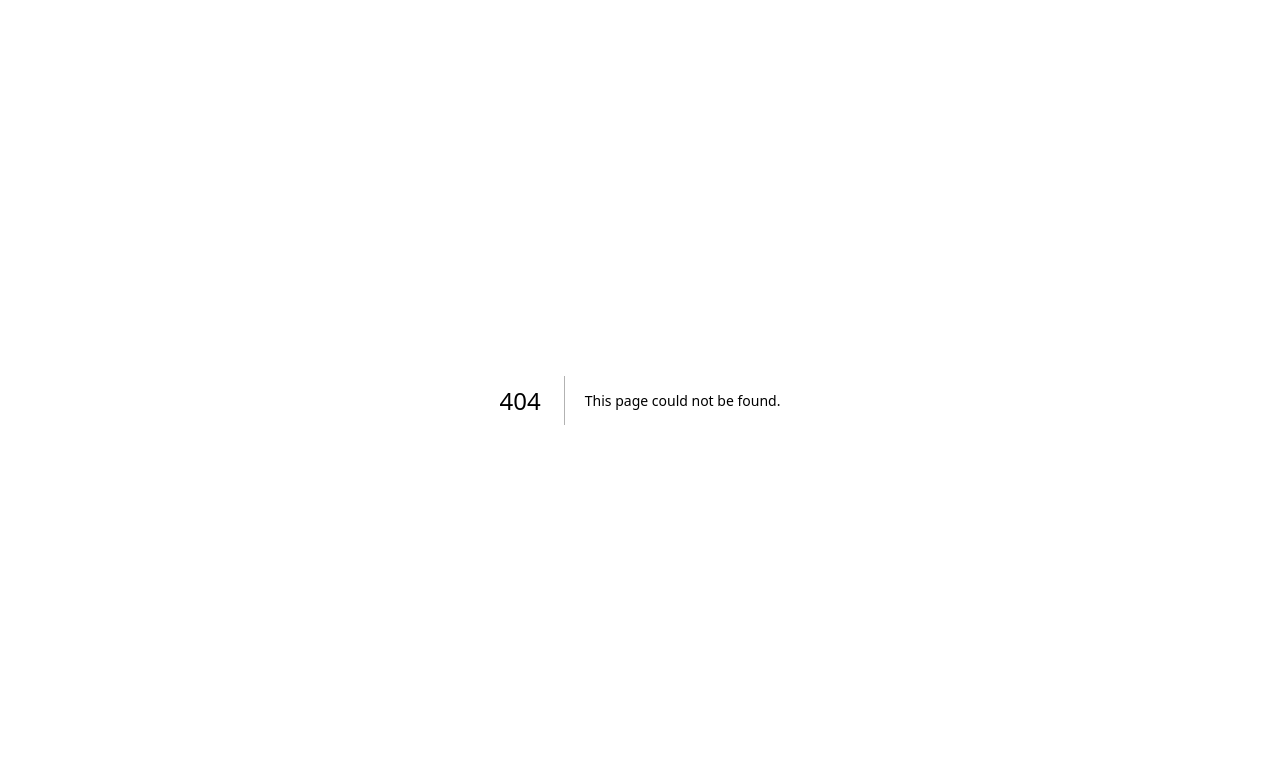
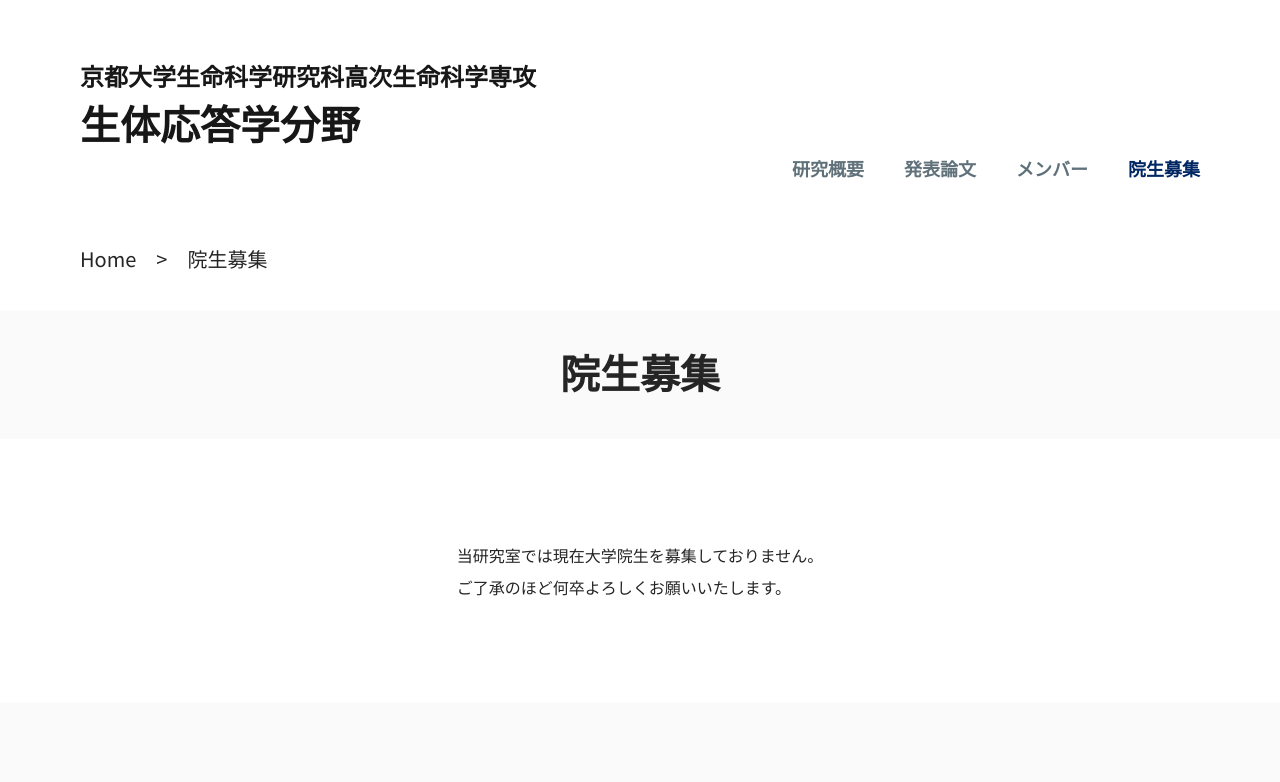
Before and after one commit to ssakagi/lab-website, a Next.js app: page /application in a window 1280 px wide. Before the commit this address had no page. Shown: the top 782 px of the page. Built offline with nearby package versions, Linux system fonts and the light colour scheme.

Commit message:
feat: /applicationを実装

```diff
--- /dev/null
+++ b/src/app/application/page.tsx
@@ -0,0 +1,26 @@
+import Breadcrumb from "@/components/breadcrumb";
+import PageHeader from "@/components/page-header";
+import SiteHeader from "@/components/site-header";
+
+export default function Application() {
+  return (
+    <>
+      <SiteHeader pageName="院生募集" />
+      <Breadcrumb pageName="院生募集" />
+      <PageHeader pageName="院生募集" />
+      <ContentArea />
+    </>
+  );
+}
+
+function ContentArea() {
+  return (
+    <main className="text-center py-[100px] text-label-primary body-md">
+      <div className="inline-block text-left">
+        当研究室では現在大学院生を募集しておりません。
+        <br />
+        ご了承のほど何卒よろしくお願いいたします。
+      </div>
+    </main>
+  );
+}
--- a/src/app/layout.tsx
+++ b/src/app/layout.tsx
@@ -1,6 +1,7 @@
 import type { Metadata } from "next";
 import { notoSansJP, notoSerifJP } from "@/fonts";
 import "./globals.css";
+import Footer from "@/components/footer";
 
 export const metadata: Metadata = {
   title: "京都大学大学院生命科学研究科 生体応答学分野",
@@ -17,6 +18,7 @@ export default function RootLayout({
         className={`${notoSansJP.variable} ${notoSerifJP.variable} antialiased`}
       >
         {children}
+        <Footer />
       </body>
     </html>
   );
```
